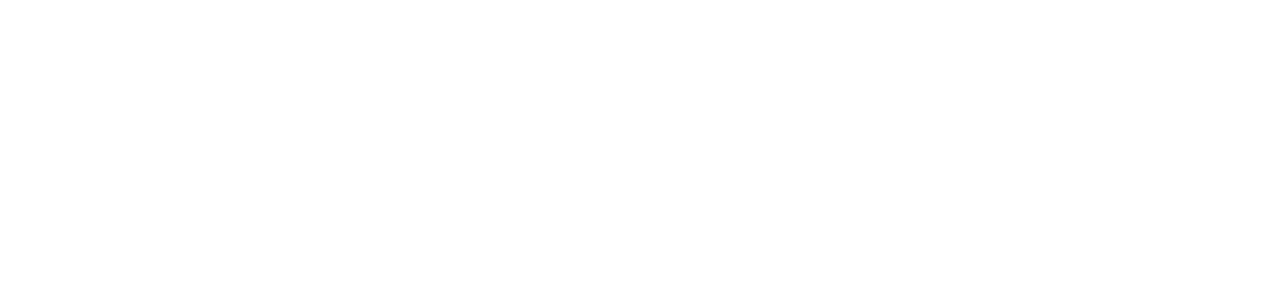
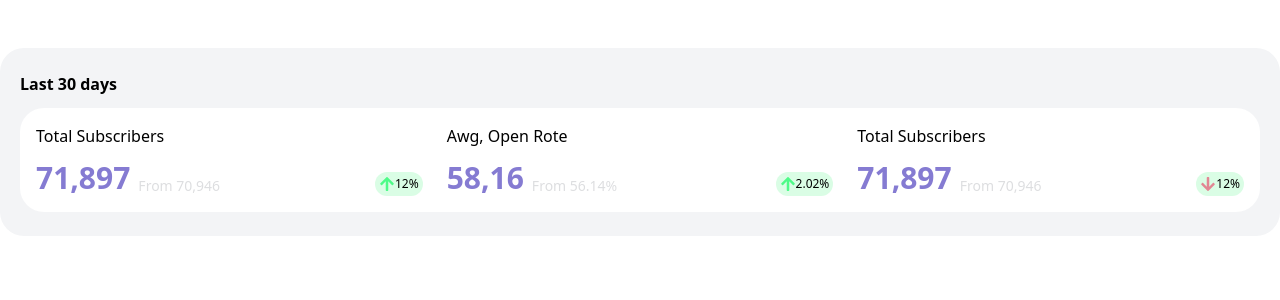
Before and after one commit to dragonsbootcampllc/ReactFlaim, a React (Vite) app: page /Task in a window 1280 px wide. Before the commit this address had no page. Shown: the top 300 px of the page. Built offline with nearby package versions, Linux system fonts and the light colour scheme.

Commit message:
New file Added

```diff
--- a/package.json
+++ b/package.json
@@ -12,6 +12,7 @@
   "dependencies": {
     "react": "^18.2.0",
     "react-dom": "^18.2.0",
+    "react-icons": "^5.2.0",
     "react-router-dom": "^6.22.3"
   },
   "devDependencies": {
--- /dev/null
+++ b/src/Pages/UsingMapFunTask.jsx
@@ -0,0 +1,80 @@
+
+
+
+
+import { FaArrowUp } from "react-icons/fa";
+import { FaArrowDown } from "react-icons/fa";
+
+function Task() {
+    const Header = {
+        header: "Last 30 days"
+    }
+    const Data = [
+
+        {
+            h3: "Total Subscribers",
+            p: "71,897",
+            span: "From 70,946",
+            number: "12%",
+            icon: <FaArrowUp />,
+            ClassName: {
+                paraColor: "text-[#857bd2]",
+                SpanAndNumberColor: "text-[#dddee0]",
+                IconColor: "text-[#4efb88]"
+            }
+        },
+        {
+            h3: "Awg, Open Rote",
+            p: "58,16",
+            span: "From 56.14%",
+            number: "2.02%",
+            icon: <FaArrowUp />,
+            ClassName: {
+                paraColor: "text-[#857bd2]",
+                SpanAndNumberColor: "text-[#dddee0]",
+                IconColor: "text-[#4efb88]"
+            }
+        },
+        {
+            h3: "Total Subscribers",
+            p: "71,897",
+            span: "From 70,946",
+            number: "12%",
+            icon: <FaArrowDown />,
+            ClassName: {
+                paraColor: "text-[#857bd2]",
+                SpanAndNumberColor: "text-[#dddee0]",
+                IconColor: "text-[#e28693]"
+            }
+        }
+    ]
+
+    return (
+        <div className="all py-6 px-5 bg-[#f3f4f6] container mx-auto rounded-3xl mt-12 " >
+            <h3 className=" font-bold pb-3"> { Header.header}</h3>
+            <div className="  grid grid-cols-3 bg-white p-4 gap-6 rounded-3xl">
+                {Data.map((item, index) => {
+                    return (
+                        <div className="card" key={index}>
+                            <h3>{item.h3}</h3>
+                            <div className="text flex justify-between items-end ">
+                                <div className="left flex items-end">
+                                    <p className=   {`text-3xl font-bold ${ item.ClassName.paraColor} mr-2 pt-3`}  >
+                                        {item.p}
+                                    </p>
+                                    <span className={` text-sm  ${ item.ClassName.SpanAndNumberColor}`}> {item.span}</span>
+                                </div>
+                                <div className="right flex items-center bg-[#dafde5] rounded-3xl p-1">
+                                    <span className= {` ${ item.ClassName.IconColor} `}>{ item.icon  } </span>
+                                    <span className= {` text-black text-xs `}>{ item.number  } </span>
+                                </div>
+                            </div>
+                        </div>
+                    )
+                })
+                }
+            </div>
+        </div>
+    );
+}
+export default Task;
--- a/src/main.jsx
+++ b/src/main.jsx
@@ -9,7 +9,7 @@
 import Pagen8 from './Pages/PageN8';
 import LogosComp from './Pages/LogosComp';
 import SearchBar from './Pages/SearchBar';
-
+import Task from './Pages/UsingMapFunTask'
 
 
 // Style Sheets Imports
@@ -27,6 +27,7 @@
         <Route path="/pageN8" element={<Pagen8 />} />
         <Route path="/LogosComp" element={<LogosComp />} />
         <Route path="/SearchBar" element={<SearchBar />} />
+        <Route path="/Task" element={<Task />}></Route>
       </Routes>
     </BrowserRouter>
   );
```
Also changed, not shown: 1 other file (tests, documents, lock files or other folders).
